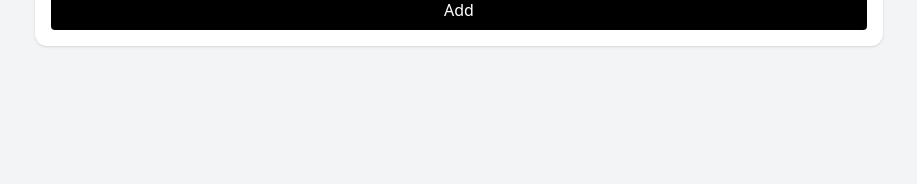
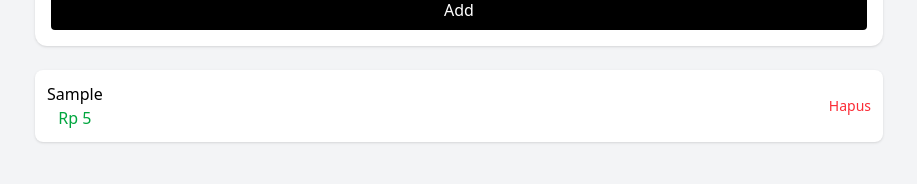
Before and after one commit to RiskaAml/Finance-Tracker, a React (Vite) app: page / in a window 1280 px wide. Both pictures are taken after typing "Sample", "5" into the empty fields and a click on the button "Add". Shown: the part 468-652 px from the top of the page, without its empty margins (181-1098 px from the left). Built offline with nearby package versions, Linux system fonts and the light colour scheme.

Commit message:
feat : list Transaksi + Delete + Local Sstorage + format rupiah

```diff
--- /dev/null
+++ b/src/components/TransactionList.jsx
@@ -0,0 +1,41 @@
+import { formatRupiah } from "../utils/format"
+export default function TransactionList({ transactions, onDelete }) {
+  if (transactions.length === 0) {
+    return (
+      <p className="text-gray-500 mt-6">
+        Belum ada transaksi.
+      </p>
+    )
+  }
+
+  return (
+    <ul className="mt-6 space-y-2">
+      {transactions.map((t) => (
+        <li
+          key={t.id}
+          className="bg-white p-3 rounded-lg shadow flex justify-between items-center"
+        >
+          <div>
+            <p className="font-medium">{t.title}</p>
+            <p
+              className={
+                t.type === "income"
+                  ? "text-green-600"
+                  : "text-red-600"
+              }
+            >
+              {formatRupiah(t.amount)}
+            </p>
+          </div>
+
+          <button
+            onClick={() => onDelete(t.id)}
+            className="text-sm text-red-500 hover:underline"
+          >
+            Hapus
+          </button>
+        </li>
+      ))}
+    </ul>
+  )
+}
--- a/src/pages/Dashboard.jsx
+++ b/src/pages/Dashboard.jsx
@@ -1,11 +1,25 @@
-import { useState } from "react"
+import { useState, useEffect } from "react"
 import TransactionForm from "../components/TransactionForm"
+import TransactionList from "../components/TransactionList"
+import { formatRupiah } from "../utils/format"
 
 export default function Dashboard() {
   const [transactions, setTransactions] = useState([])
 
+  // Simpan ke localStorage
+  useEffect(() => {
+    localStorage.setItem("transactions", JSON.stringify(transactions))
+  }, [transactions])
+
   function addTransaction(transaction) {
     setTransactions((prev) => [transaction, ...prev])
+  }
+
+  // Menghapus transaksi
+  function deleteTransaction(id) {
+    setTransactions((prev) =>
+      prev.filter((t) => t.id !== id)
+    )
   }
 
   const income = transactions
@@ -30,27 +44,31 @@ export default function Dashboard() {
         <div className="bg-white p-4 rounded-xl shadow">
           <p className="text-sm text-gray-500">Income</p>
           <p className="text-xl font-semibold text-green-600">
-            Rp {income}
+            {formatRupiah(income)}
           </p>
         </div>
 
         <div className="bg-white p-4 rounded-xl shadow">
           <p className="text-sm text-gray-500">Expense</p>
           <p className="text-xl font-semibold text-red-600">
-            Rp {expense}
+            {formatRupiah(expense)}
           </p>
         </div>
 
         <div className="bg-white p-4 rounded-xl shadow">
           <p className="text-sm text-gray-500">Balance</p>
           <p className="text-xl font-semibold">
-            Rp {balance}
+            {formatRupiah(balance)}
           </p>
         </div>
       </div>
 
-      {/* Form */}
+      {/* Form dan list*/}
       <TransactionForm onAdd={addTransaction} />
+      <TransactionList
+        transactions={transactions}
+        onDelete={deleteTransaction}
+      />
     </div>
   )
 }
--- /dev/null
+++ b/src/utils/format.js
@@ -0,0 +1,8 @@
+export function formatRupiah(number) {
+    return new Intl.NumberFormat('id-ID', {
+        style: 'currency',
+        currency: 'IDR',
+        minimumFractionDigits: 0,
+        maximumFractionDigits: 0
+    }).format(number)
+}
```
